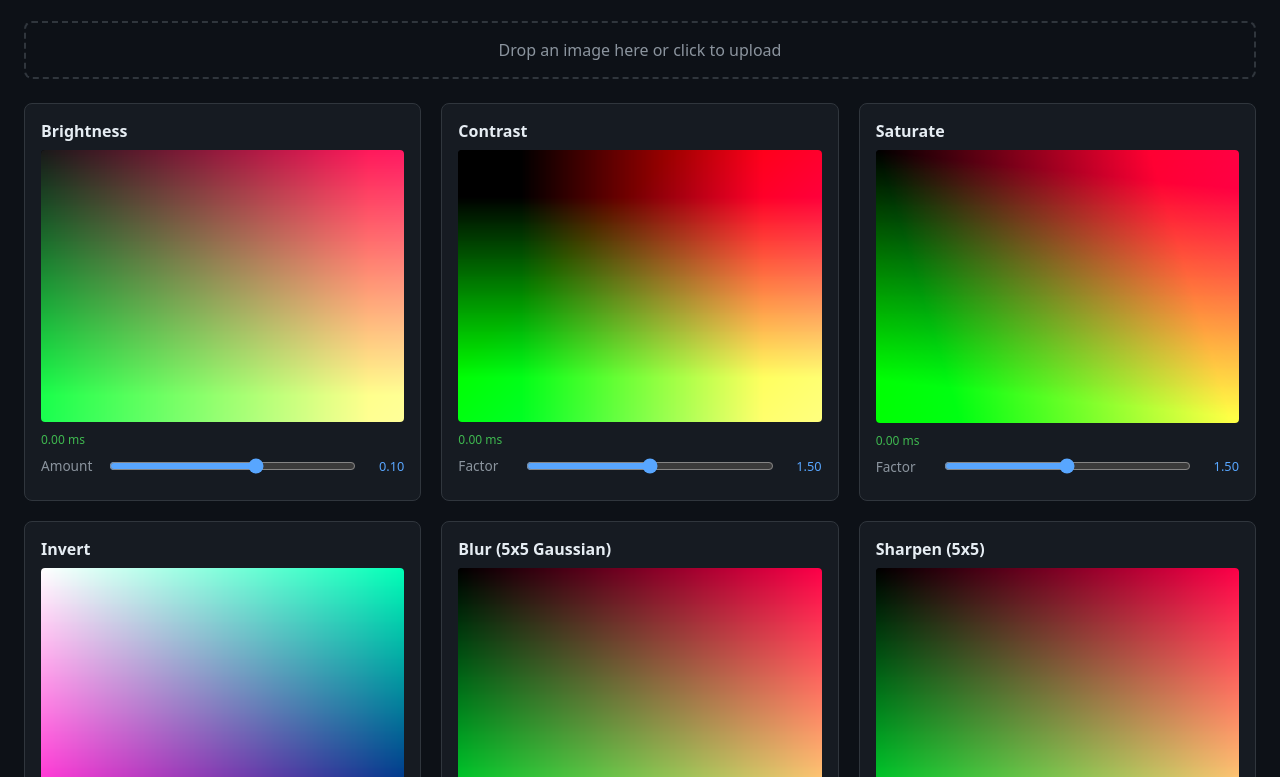
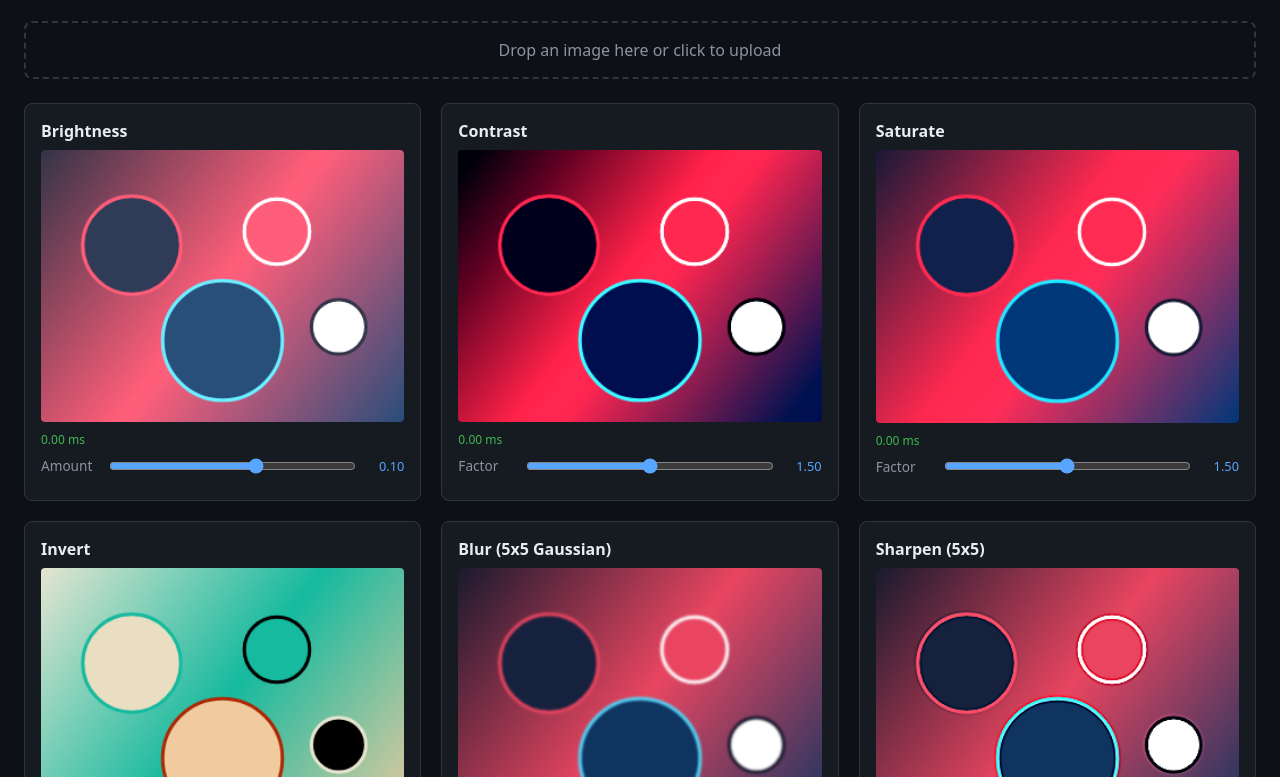
Before and after one commit to antoineMoPa/webgl-filters, a website with bundled scripts: page site/demo/index.html in a window 1280 px wide. Shown: the part 96-873 px from the top of the page. Built offline with nearby package versions, Linux system fonts and the light colour scheme.

Commit message:
Rename Pipeline to GLFilters and improve demo test pattern
- Rename pipeline()/Pipeline to glFilters()/GLFilters throughout
- Update project name to glFilters in README, landing page, demo, typedoc
- Replace gradient-only test pattern with gradient + bordered circles
  for better edge-detection filter visibility

Co-Authored-By: Claude Opus 4.6 (1M context) <noreply@anthropic.com>

```diff
--- a/site/demo/demo.ts
+++ b/site/demo/demo.ts
@@ -1,5 +1,5 @@
 import {
-  pipeline,
+  glFilters,
   applyFilters,
   brightness,
   contrast,
@@ -26,17 +26,39 @@ let sourceWidth = 320;
 let sourceHeight = 240;
 
 function generateTestPattern(w: number, h: number): FilterImageData {
-  const data = new Uint8ClampedArray(w * h * 4);
-  for (let y = 0; y < h; y++) {
-    for (let x = 0; x < w; x++) {
-      const i = (y * w + x) * 4;
-      data[i] = ((x * 255) / w) | 0;
-      data[i + 1] = ((y * 255) / h) | 0;
-      data[i + 2] = (((x + y) * 128) / (w + h)) | 0;
-      data[i + 3] = 255;
-    }
+  // Draw gradient + circles onto a temp canvas, then read pixels
+  const c = document.createElement("canvas");
+  c.width = w;
+  c.height = h;
+  const ctx = c.getContext("2d")!;
+
+  // Background gradient
+  const grad = ctx.createLinearGradient(0, 0, w, h);
+  grad.addColorStop(0, "#1a1a2e");
+  grad.addColorStop(0.5, "#e94560");
+  grad.addColorStop(1, "#0f3460");
+  ctx.fillStyle = grad;
+  ctx.fillRect(0, 0, w, h);
+
+  // Bordered circles at various sizes for edge-detection visibility
+  const circles = [
+    { x: w * 0.25, y: h * 0.35, r: Math.min(w, h) * 0.18, fill: "#16213e", stroke: "#e94560" },
+    { x: w * 0.65, y: h * 0.3, r: Math.min(w, h) * 0.12, fill: "#e94560", stroke: "#ffffff" },
+    { x: w * 0.5, y: h * 0.7, r: Math.min(w, h) * 0.22, fill: "#0f3460", stroke: "#53d8fb" },
+    { x: w * 0.82, y: h * 0.65, r: Math.min(w, h) * 0.1, fill: "#ffffff", stroke: "#1a1a2e" },
+  ];
+  for (const { x, y, r, fill, stroke } of circles) {
+    ctx.beginPath();
+    ctx.arc(x, y, r, 0, Math.PI * 2);
+    ctx.fillStyle = fill;
+    ctx.fill();
+    ctx.lineWidth = 3;
+    ctx.strokeStyle = stroke;
+    ctx.stroke();
   }
-  return { data, width: w, height: h };
+
+  const imageData = ctx.getImageData(0, 0, w, h);
+  return { data: new Uint8ClampedArray(imageData.data), width: w, height: h };
 }
 
 function drawToCanvas(canvas: HTMLCanvasElement, img: FilterImageData) {
@@ -204,7 +226,7 @@ for (const name of simpleFilters) {
 
 function renderPipeline() {
   const checked = pipelineChecks.querySelectorAll<HTMLInputElement>("input:checked");
-  const p = pipeline(gl);
+  const p = glFilters(gl);
   for (const cb of checked) {
     const def = filterDefs.find(d => d.name === cb.dataset.filter);
     if (def) p.addFilter(def.create());
--- a/site/demo/index.html
+++ b/site/demo/index.html
@@ -3,7 +3,7 @@
 <head>
   <meta charset="UTF-8">
   <meta name="viewport" content="width=device-width, initial-scale=1.0">
-  <title>webgl-filters demo</title>
+  <title>glFilters demo</title>
   <style>
     * { margin: 0; padding: 0; box-sizing: border-box; }
     body { font-family: system-ui, -apple-system, sans-serif; background: #0d1117; color: #e6edf3; padding: 1.5rem; }
@@ -34,7 +34,7 @@
   </style>
 </head>
 <body>
-  <h1>webgl-filters demo</h1>
+  <h1>glFilters demo</h1>
   <p class="subtitle">Each filter runs as a WebGL fragment shader. Timings include GPU render + readPixels.</p>
 
   <div id="drop-zone">
--- a/src/index.ts
+++ b/src/index.ts
@@ -1,4 +1,4 @@
-export { pipeline, Pipeline } from "./pipeline.js";
+export { glFilters, GLFilters } from "./pipeline.js";
 export { applyFilters } from "./renderer.js";
 
 export { brightness } from "./filters/brightness.js";
--- a/src/pipeline.ts
+++ b/src/pipeline.ts
@@ -2,17 +2,17 @@ import type { Filter, ImageData } from "./types.js";
 import { applyFilters } from "./renderer.js";
 
 /**
- * Chainable filter pipeline. Collects filters, then applies them
+ * Chainable filter chain. Collects filters, then applies them
  * as sequential GPU shader passes.
  *
  * Usage:
- *   const result = pipeline(gl)
+ *   const result = glFilters(gl)
  *     .addFilter(brightness({ amount: 20 }))
  *     .addFilter(saturate({ factor: 1.5 }))
  *     .addFilter(blur())
  *     .apply(sourceImage);
  */
-export class Pipeline {
+export class GLFilters {
   private filters: Filter[] = [];
   private gl: WebGLRenderingContext;
 
@@ -20,7 +20,7 @@ export class Pipeline {
     this.gl = gl;
   }
 
-  /** Append a filter to the pipeline. Returns `this` for chaining. */
+  /** Append a filter to the chain. Returns `this` for chaining. */
   addFilter(filter: Filter): this {
     this.filters.push(filter);
     return this;
@@ -32,7 +32,7 @@ export class Pipeline {
   }
 }
 
-/** Create a new pipeline bound to a WebGL context. */
-export function pipeline(gl: WebGLRenderingContext): Pipeline {
-  return new Pipeline(gl);
+/** Create a new filter chain bound to a WebGL context. */
+export function glFilters(gl: WebGLRenderingContext): GLFilters {
+  return new GLFilters(gl);
 }
--- a/typedoc.json
+++ b/typedoc.json
@@ -1,7 +1,7 @@
 {
   "entryPoints": ["src/index.ts"],
   "out": "docs/api",
-  "name": "webgl-filters",
+  "name": "glFilters",
   "includeVersion": true,
   "excludePrivate": true,
   "excludeInternal": true,
```
Also changed, not shown: site/index.html (+2 -2 lines), src/filters/__tests__/pipeline.test.ts (+5 -5 lines), README.md.
